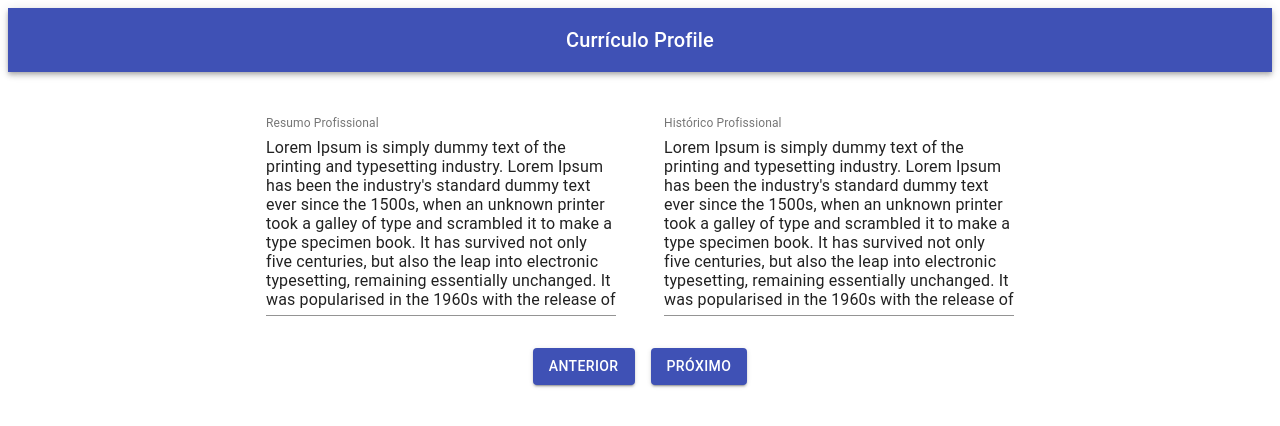
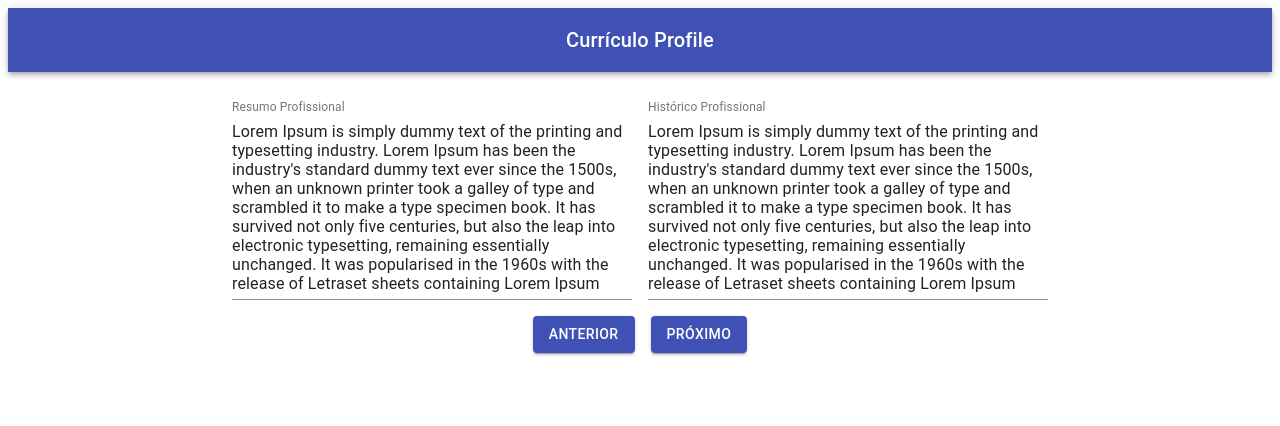
Before and after one commit to LucasZod/curriculo-profile, a React (Create React App) app: page /curriculo2 in a window 1280 px wide. Shown: the top 426 px of the page. Built offline with nearby package versions, Linux system fonts and the light colour scheme.

Commit message:
curriculo-profile 1.0

```diff
--- a/src/StepThree.js
+++ b/src/StepThree.js
@@ -12,7 +12,7 @@ import {Link} from "react-router-dom";
 const useStyles = makeStyles((theme) => ({
     margin: {
         margin: theme.spacing(1),
-        width: 350,
+        width: 400,
     },
     button: {
         margin: theme.spacing(1),
--- a/src/StepTwo.js
+++ b/src/StepTwo.js
@@ -9,8 +9,8 @@ import Validacao from "./Validator";
 
 const useStyles = makeStyles((theme) => ({
     margin: {
-        margin: theme.spacing(3),
-        width: 350,
+        margin: theme.spacing(1),
+        width: 400,
     },
     button: {
         margin: theme.spacing(1),
@@ -58,8 +58,7 @@ export default function StepTwo() {
     const classes = useStyles();
 
     return(
-
-
+        <div>
                 <Grid className="Informações Profissionais"
                       container
                       direction="column"
@@ -67,7 +66,7 @@ export default function StepTwo() {
                       alignItems="stretch"
                 >
                     <form noValidate autoComplete="off">
-                    <div>
+
                     <TextField
                         label="Resumo Profissional"
                         id="standard-multiline-static"
@@ -89,8 +88,6 @@ export default function StepTwo() {
                         value={historico}
                         onChange={e => setHistorico(e.target.value)}
                     />
-                    </div>
-
 
                     <div>
                     <Link to='/curriculo1' className={classes.link}>
@@ -102,5 +99,6 @@ export default function StepTwo() {
 
                     </form>
                 </Grid>
+        </div>
     );
 }
```
